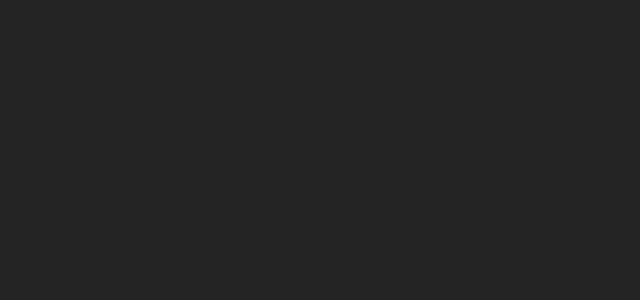
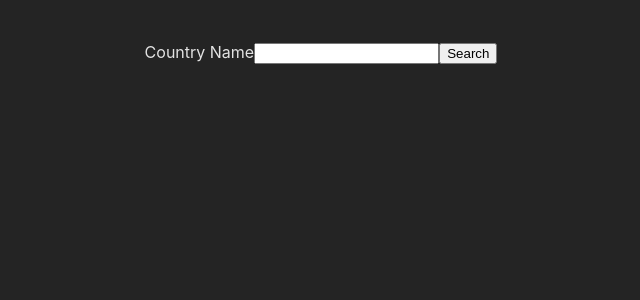
Before and after one commit to PatrickLisiecki/currency-by-country, a React (Vite) app in the folder Main/: page / in a window 1280 px wide. Shown: the top 300 px of the page, without its empty margins (319-959 px from the left). Built offline with nearby package versions, Linux system fonts and the light colour scheme.

Commit message:
Added form and fetch request to REST Countries API

```diff
--- a/Main/src/App.tsx
+++ b/Main/src/App.tsx
@@ -1,11 +1,33 @@
-import { useState } from 'react';
-import './App.css'
+import React, { useState } from 'react';
+import './App.css';
+
+type Currency = {
+  name: string,
+  symbol: string,
+}
 
 function App() {
+  const [countryName, setCountryName] = useState("");
+  const [currency, setCurrency] = useState<Currency>({name: "", symbol: ""});
+
+  const handleSubmit = (e: React.FormEvent) => {
+    e.preventDefault();
+    fetch(`https://restcountries.com/v3/name/poland`)
+    .then((response => response.json()))
+  }
 
   return (
     <div className="App">
-
+      <form onSubmit={handleSubmit}>
+        <label htmlFor="search-input">Country Name</label>
+        <input
+          type="text"
+          id="search-input"
+          value={countryName}
+          onChange={(e) => setCountryName(e.target.value)}
+        />
+        <button className="search-button">Search</button>
+      </form>
     </div>
   )
 }
```
